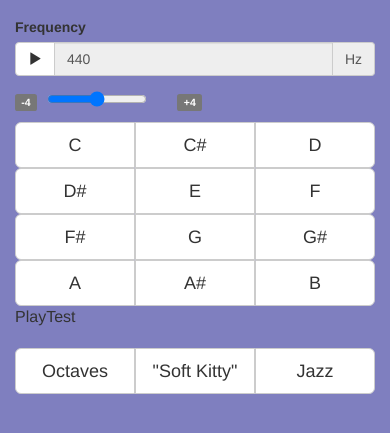
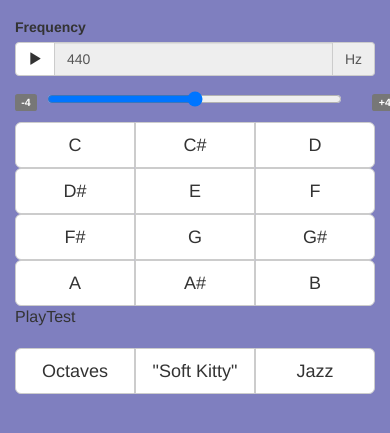
Before and after one commit to yanneves/huenote, a website: page src/index.html in a window 390 px wide. Shown: the part 53-486 px from the top of the page. Drawn offline with nearby package versions, Linux system fonts and the light colour scheme.

Commit message:
Tweaked slider to appear render better in mobile viewport

```diff
--- a/src/index.html
+++ b/src/index.html
@@ -42,7 +42,7 @@
                 <div class="col-xs-1 col-sm-offset-3">
                     <span class="label label-default">-4</span>
                 </div>
-                <div class="col-xs-4">
+                <div class="col-xs-10 col-sm-4">
                     <form>
                         <div class="form-group">
                             <input type="range" min="-4" max="4" ng-model="model.multiplier" style="width:100%;">
```
